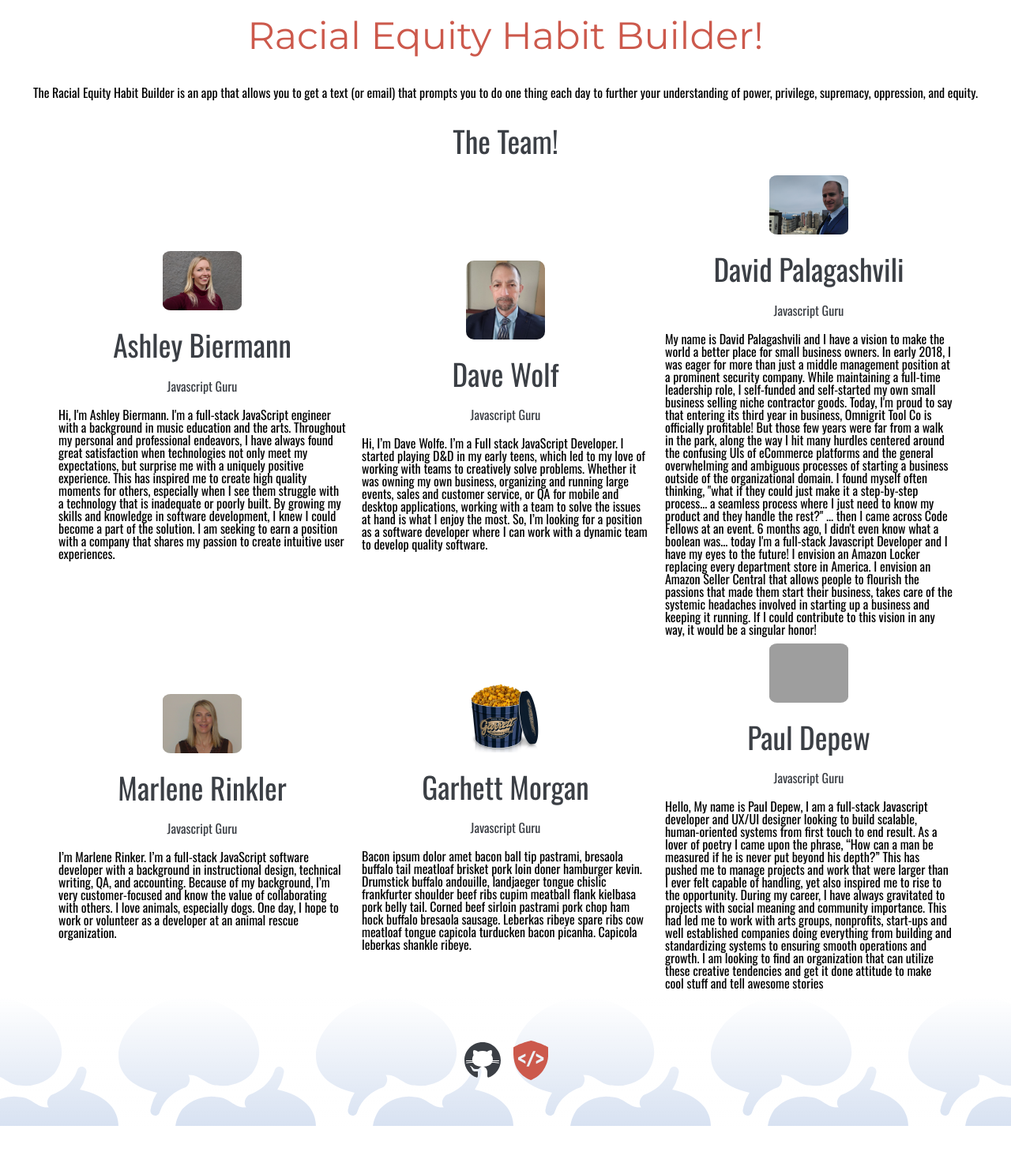
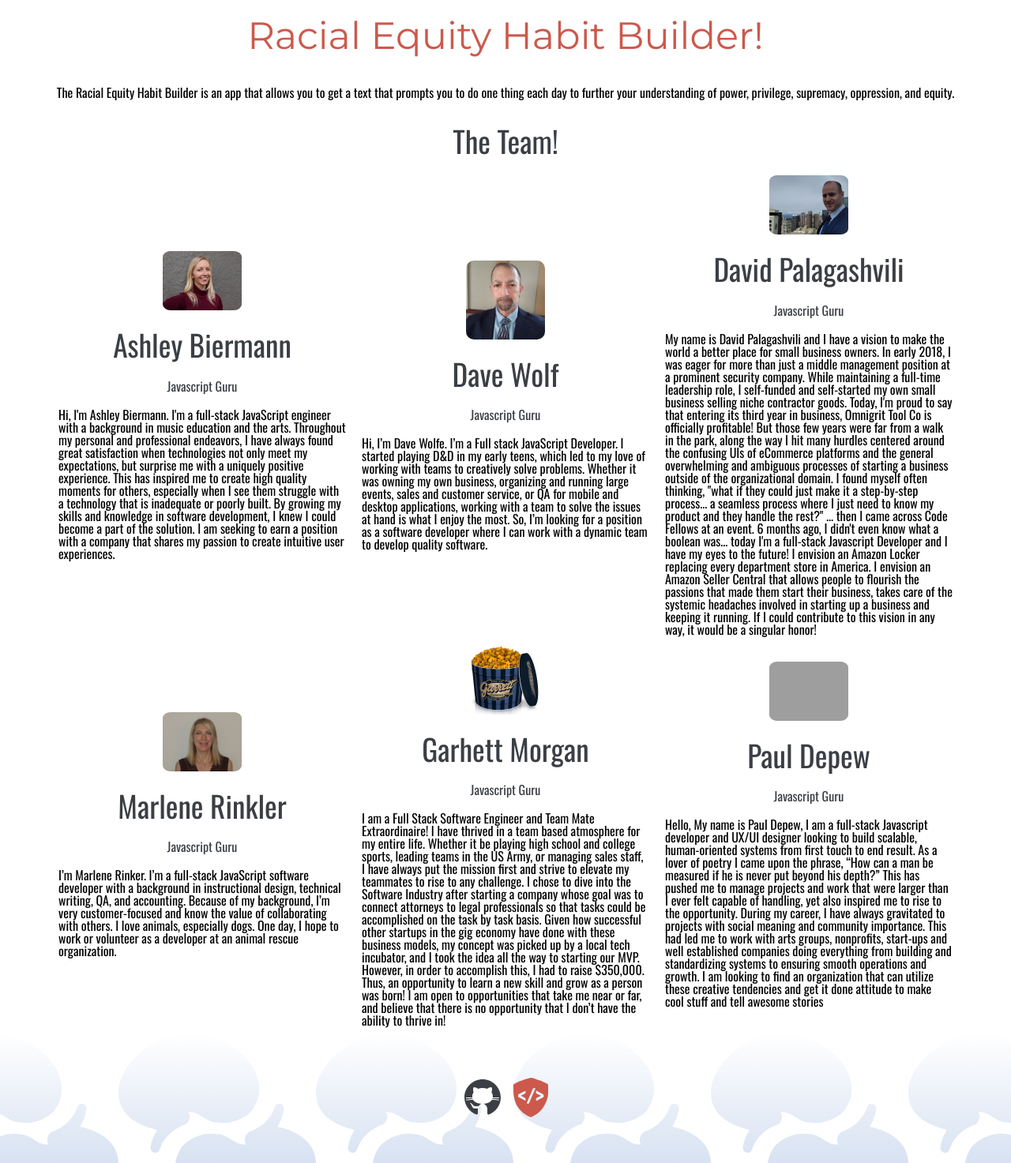
Before and after one commit to Racial-Equity-Habit-Builder/REHB, a Node server app: template views/homePage.ejs in a window 1280 px wide. Shown: the part 470-1943 px from the top of the page at 79% size. Before the commit the page ends 1896 px from the top, so only its background shows below. Run offline with Node 20, Linux system fonts and the light colour scheme; the template is opened without the code that fills it, so the values that code supplies are empty; some libraries are stand-ins or nearby versions; grey boxes are pictures that could not be loaded.

Commit message:
Update homePage.ejs

```diff
--- a/views/homePage.ejs
+++ b/views/homePage.ejs
@@ -33,7 +33,7 @@
       Racial Equity Habit Builder!
     </h1>
     <p>
-      The Racial Equity Habit Builder is an app that allows you to get a text (or email) that prompts you to do one thing each day to further your understanding of power, privilege, supremacy, oppression, and equity.
+      The Racial Equity Habit Builder is an app that allows you to get a text that prompts you to do one thing each day to further your understanding of power, privilege, supremacy, oppression, and equity.
     </p>
 
     <h2>The Team!</h2>
@@ -88,7 +88,8 @@
         <h2>Garhett Morgan</h2>
         <h3>Javascript Guru</h3>
         <p>
-          Bacon ipsum dolor amet bacon ball tip pastrami, bresaola buffalo tail meatloaf brisket pork loin doner hamburger kevin. Drumstick buffalo andouille, landjaeger tongue chislic frankfurter shoulder beef ribs cupim meatball flank kielbasa pork belly tail. Corned beef sirloin pastrami pork chop ham hock buffalo bresaola sausage. Leberkas ribeye spare ribs cow meatloaf tongue capicola turducken bacon picanha. Capicola leberkas shankle ribeye.
+       I am a Full Stack Software Engineer and Team Mate Extraordinaire! I have thrived in a team based atmosphere for my entire life. Whether it be playing high school and college sports, leading teams in the US Army, or managing sales staff, I have always put  the mission first and strive to elevate my teammates to rise to any challenge.
+I chose to dive into the Software Industry after starting a company whose goal was to connect attorneys to legal professionals so that tasks could be accomplished on the task by task basis. Given how successful other startups in the gig economy have done with these business models, my concept was picked up by a local tech incubator, and I took the idea all the way to starting our MVP. However, in order to accomplish this, I had to raise $350,000. Thus, an opportunity to learn a new skill and grow as a person was born! I am open to opportunities that take me near or far, and believe that there is no opportunity that I don’t have the ability to thrive in!
         </p>
       </div>
 
```
